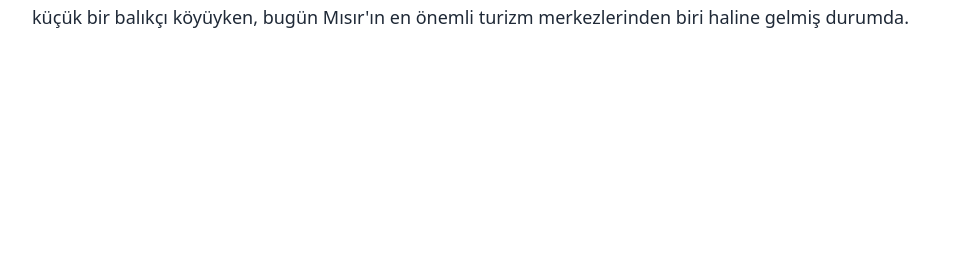
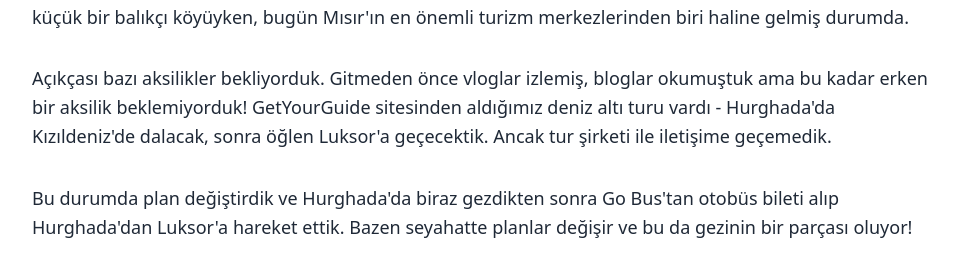
Before and after one commit to aleynaaley/MyPortfolio, a React (Vite) app: page /blog/Misir in a window 1280 px wide. Shown: the part 2298-2574 px from the top of the page, without its empty margins (160-1119 px from the left). Before the commit the page ends 2426 px from the top, so only its background shows below. Built offline with nearby package versions, Linux system fonts and the light colour scheme.

Commit message:
update blogs

```diff
--- a/src/pages/blog/Misir.jsx
+++ b/src/pages/blog/Misir.jsx
@@ -55,9 +55,9 @@ function Misir() {
 
           <p className="text-gray-800 text-lg leading-relaxed">26 Şubat sabahı Hurghada'ya iniş yaptığımızda, bu güzel şehri keşfetmeye hazırdık. Hurghada, Mısır'ın doğu sahilinde, Kızıldeniz kıyısında yer alan ve özellikle su sporları ile ünlü bir tatil beldesi. 1980'lerde küçük bir balıkçı köyüyken, bugün Mısır'ın en önemli turizm merkezlerinden biri haline gelmiş durumda.</p>
 
-          <p className="text-gray-800 text-lg leading-relaxed"></p>
+          <p className="text-gray-800 text-lg leading-relaxed">Açıkçası bazı aksilikler bekliyorduk. Gitmeden önce vloglar izlemiş, bloglar okumuştuk ama bu kadar erken bir aksilik beklemiyorduk! GetYourGuide sitesinden aldığımız deniz altı turu vardı - Hurghada'da Kızıldeniz'de dalacak, sonra öğlen Luksor'a geçecektik. Ancak tur şirketi ile iletişime geçemedik.</p>
 
-          <p className="text-gray-800 text-lg leading-relaxed"></p>
+          <p className="text-gray-800 text-lg leading-relaxed">Bu durumda plan değiştirdik ve Hurghada'da biraz gezdikten sonra Go Bus'tan otobüs bileti alıp Hurghada'dan Luksor'a hareket ettik. Bazen seyahatte planlar değişir ve bu da gezinin bir parçası oluyor!</p>
 
           <p className="text-gray-800 text-lg leading-relaxed"></p>
 
```
